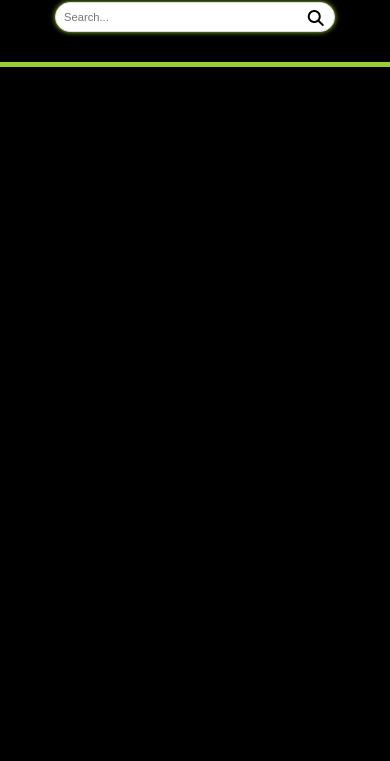
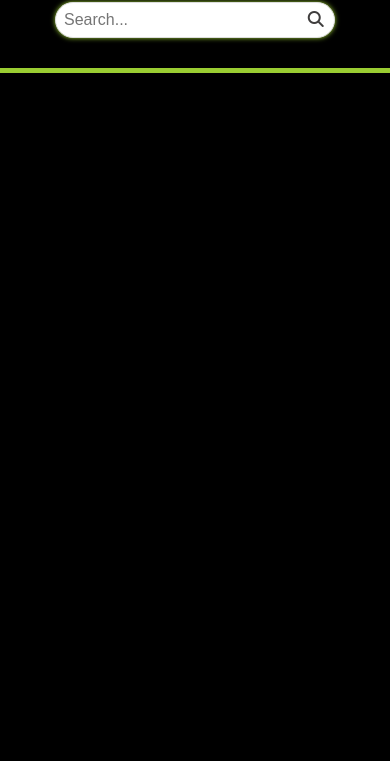
Before and after one commit to abishpaul/unsplash-api, a plain HTML site: page index.html in a window 390 px wide. Shown: the part 83-844 px from the top of the page. Drawn offline with Linux system fonts and the light colour scheme; a web font is replaced by a local one.

Commit message:
Update style.css

```diff
--- a/style.css
+++ b/style.css
@@ -62,7 +62,7 @@ input {
 }
 
 #search_box i {
-    color: black;
+    color: rgb(63, 61, 61);
     position: absolute;
     cursor: pointer;
     top: 25%;
@@ -131,6 +131,6 @@ input {
     }
 
     #search_box input {
-        font-size: .7rem;
+        font-size: 1rem;
     }
 }
```
